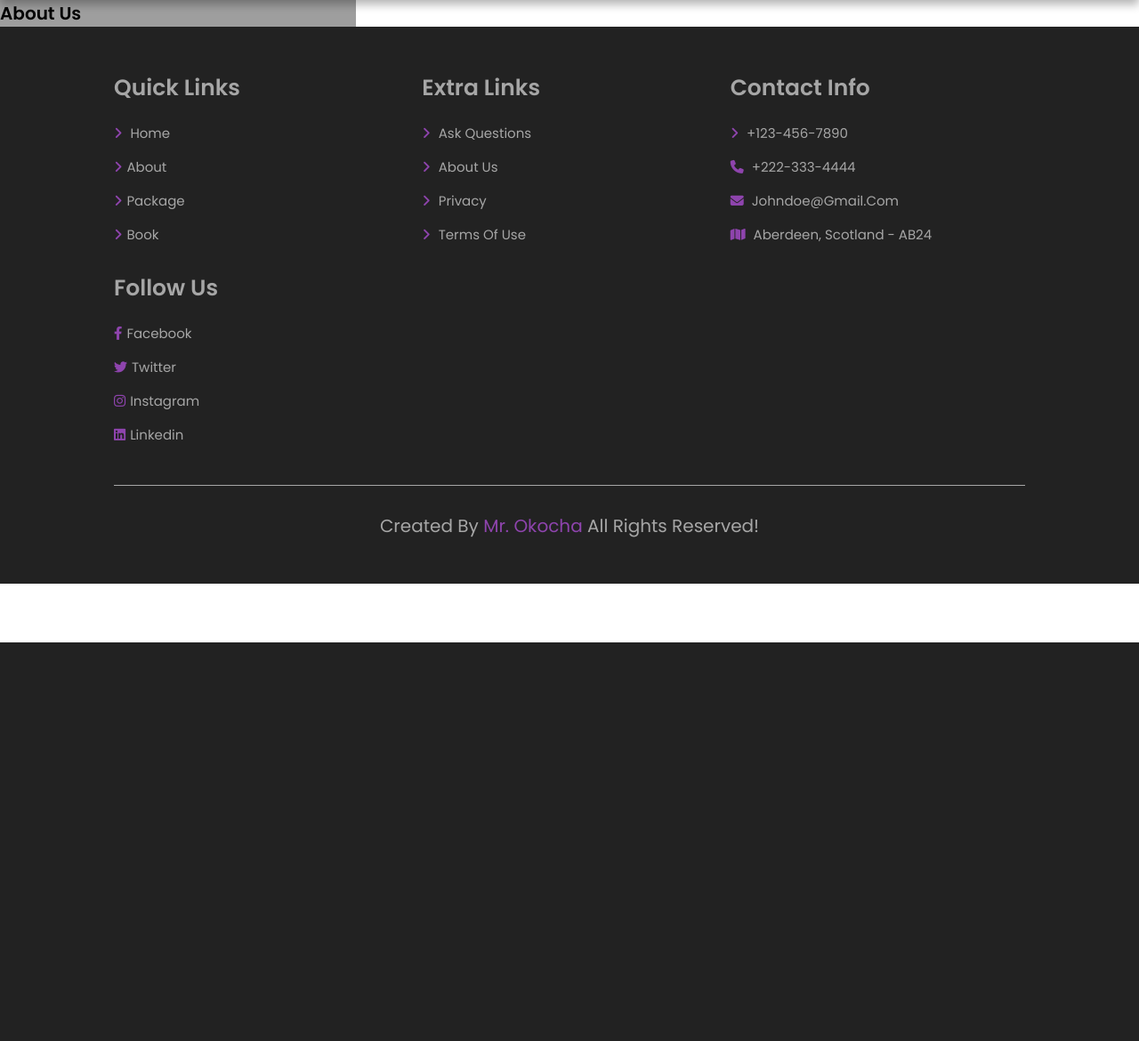
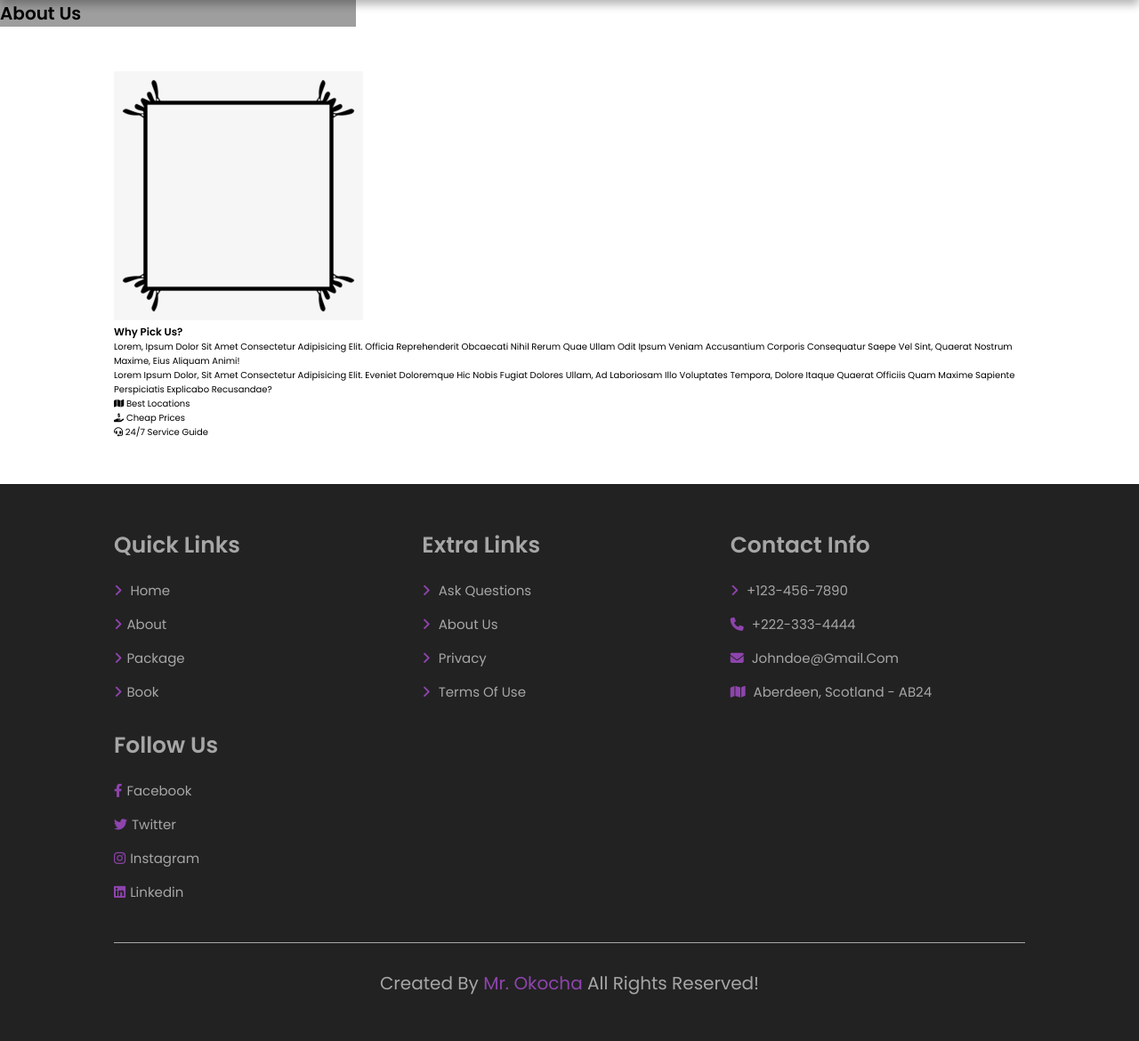
Before and after one commit to Mrcream007/Port1, a PHP site: page /about.php in a window 1280 px wide. Shown: the part 78-1248 px from the top of the page at 89% size. Before the commit the page ends 800 px from the top, so only its background shows below. Run offline with PHP 8.4, Linux system fonts and the light colour scheme; grey boxes are pictures that could not be loaded.

Commit message:
about contents

```diff
--- a/about.php
+++ b/about.php
@@ -40,6 +40,42 @@
     <div class="heading" style="background:url(images/snowy-mountain-landscape.jpg) no-repeat">
         <h1>about us</h1>
     </div>
+
+    <!-- about section starts -->
+
+    <section class="about">
+
+        <div class="images">
+            <img src="../Port1/images/square1.jpg" alt="">
+        </div>
+
+        <div class="content">
+            <h3>Why pick us?</h3>
+            <p>Lorem, ipsum dolor sit amet consectetur adipisicing elit. Officia reprehenderit obcaecati nihil rerum quae ullam odit ipsum veniam accusantium corporis consequatur saepe vel sint, quaerat nostrum maxime, eius aliquam animi!</p>
+            <p>Lorem ipsum dolor, sit amet consectetur adipisicing elit. Eveniet doloremque hic nobis fugiat dolores ullam, ad laboriosam illo voluptates tempora, dolore itaque quaerat officiis quam maxime sapiente perspiciatis explicabo recusandae?</p>
+            <div class="icons-container">
+                <div class="icons">
+                    <i class="fas fa-map"></i>
+                    <span>Best locations</span>
+                </div>
+            </div>
+            <div class="icons-container">
+                <div class="icons">
+                    <i class="fas fa-hand-holding-usd"></i>
+                    <span>cheap prices</span>
+                </div>
+            </div>
+            <div class="icons-container">
+                <div class="icons">
+                    <i class="fas fa-headset"></i>
+                    <span>24/7 service guide</span>
+                </div>
+            </div>
+        </div>
+
+    </section>
+
+    <!-- about section ends -->
 
 
 
```
